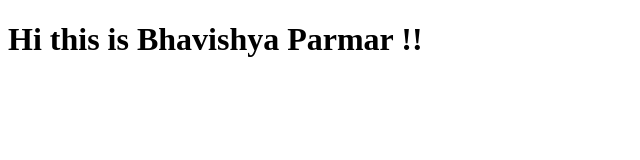
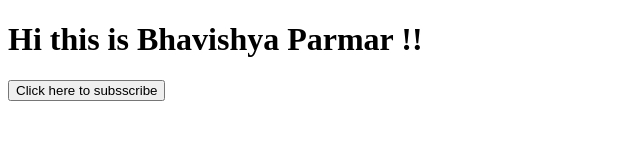
Before and after one commit to bhavishyasinghaniya07/gitDemo, a plain HTML site: page index.html in a window 1280 px wide. Shown: the whole page, without its empty margins (0-640 px from the left). Drawn offline with Linux system fonts and the light colour scheme.

Commit message:
added a button

```diff
--- a/index.html
+++ b/index.html
@@ -7,5 +7,6 @@
 </head>
 <body>
   <H1>Hi this is Bhavishya Parmar !!</H1>
+  <button>Click here to subsscribe</button>
 </body>
 </html>
```
